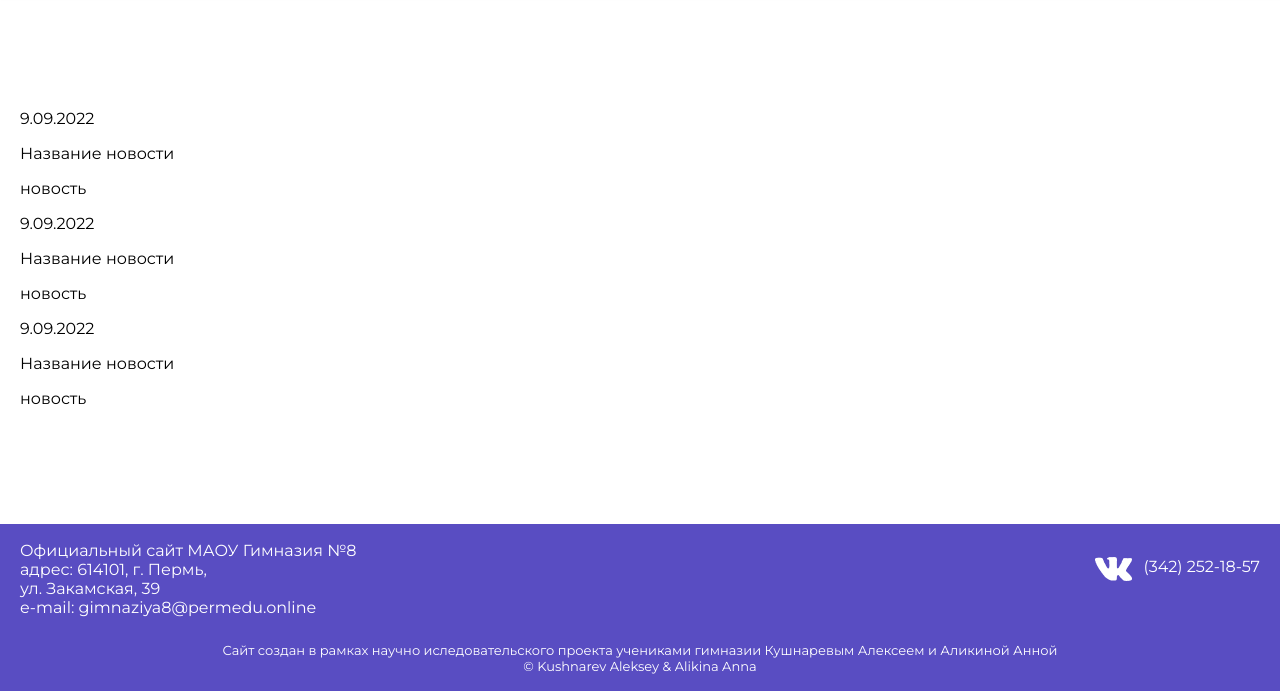
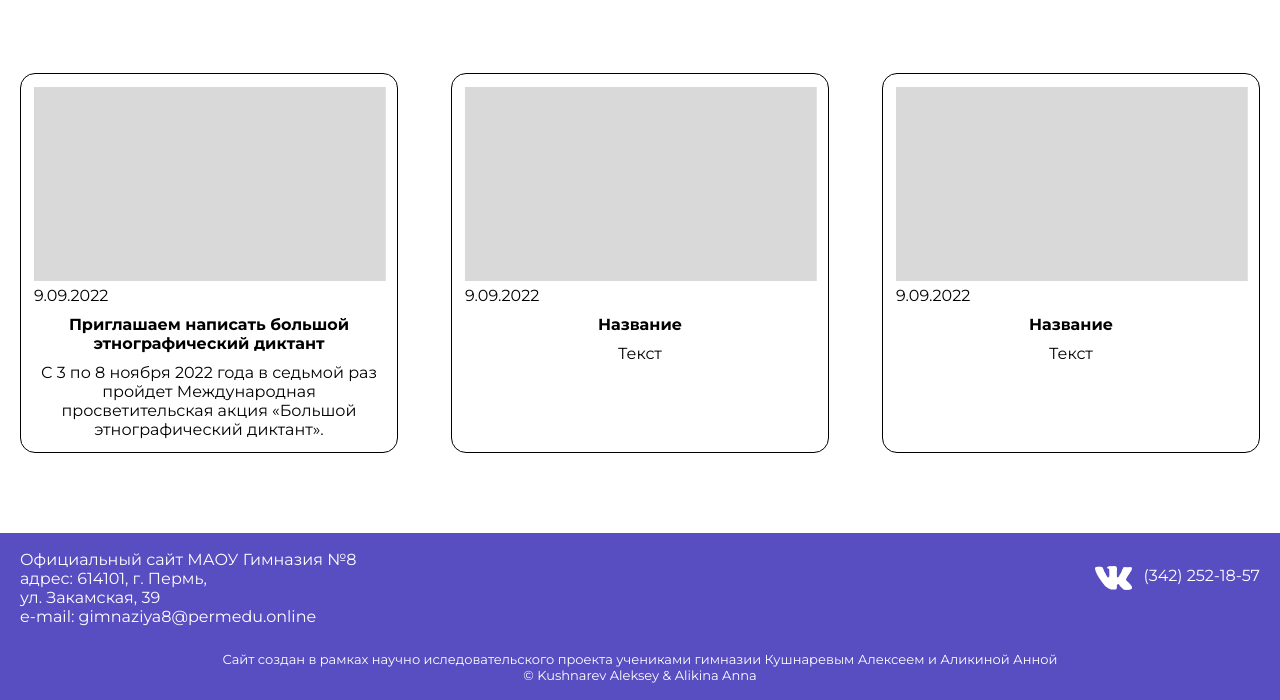
Before and after one commit to escaleksey/school_website, a plain HTML site: page news.html in a window 1280 px wide. Shown: the part 137-837 px from the top of the page. Drawn offline with Linux system fonts and the light colour scheme.

Commit message:
good ver

```diff
--- a/assets/styles/news.css
+++ b/assets/styles/news.css
@@ -1,51 +1,30 @@
 .news_content {
-       display: flex;
+    display: flex;
     justify-content: space-between;
     flex-wrap: wrap;
 }
+.news_date {
+  text-align: left;
+}
+.news_item {
+  max-width: 350px;
+  text-align: center;
+  border: 1px solid black;
+  border-radius: 15px;
+  padding: 13px;
+}
 
-.news {
-  display: flex;
-  flex-direction: column;
-  align-items: flex-start;
+.news_text {
+  overflow: hidden;
+
 }
-.rectangle4 {
-  height: 29.85%;
-  background-color: $gainsboro;
-  margin-bottom: 10.67px;
-  align-self: stretch;
+
+.news_title {
+  font-weight: 800;
+  padding: 10px;
 }
-.num9092022 {
-  height: 5.08%;
-  width: 85.72%;
-  color: $transparent-black;
-  display: flex;
-  margin-bottom: 48.5px;
-  margin-left: 2.01px;
-  @include montserrat-24-medium;
+
+.news_link {
+  color: black;
+  text-decoration: none;
 }
-.relativeWrapperOne {
-  width: 99.43%;
-  height: 55.97%;
-  margin-left: 2.01px;
-  position: relative;
-}
-.nazvanieNovosti {
-  height: 13.33%;
-  width: 100.57%;
-  color: $black;
-  display: flex;
-  position: absolute;
-  left: -2.01px;
-  top: -48.5px;
-  @include montserrat-30-bold;
-}
-.novost {
-  height: 100%;
-  width: 100%;
-  color: $black;
-  display: flex;
-  text-align: center;
-  position: relative;
-  @include montserrat-24-medium;
-}
--- a/news.html
+++ b/news.html
@@ -5,7 +5,7 @@
     <meta http-equiv="X-UA-Compatible" content="IE=edge">
     <meta name="viewport" content="width=device-width, initial-scale=1.0">
     <link rel="stylesheet" href="assets/styles/main.css">
-    <link rel="stylesheet" href="assets/styles/index.css">
+    <link rel="stylesheet" href="assets/styles/news.css">
     <link href="https://fonts.googleapis.com/css2?family=Montserrat:wght@400;700&display=swap" rel="stylesheet">
     <title>Гимназия 8</title>
 </head>
@@ -40,30 +40,36 @@
             <div class="container">
                 <div class="content">
                     <div class="news_content">
-                         <div className={styles.news2}>
-                            <div className={styles.rectangle4} />
-                                <p className={styles.num9092022}>9.09.2022</p>
-                                     <div className={styles.relativeWrapperOne}>
-                                         <p className={styles.nazvanieNovosti}>Название новости</p>
-                                         <p className={styles.novost}>новость</p>
-                                     </div>
+                        <a href="#" class="news_link">
+                            <div class="news_item">
+                                <div class="news_image">
+                                    <img src="assets/img/news_image.png" alt="">
+                                </div>
+                                <div class="news_date">9.09.2022</div>
+                                <div class="news_info">
+                                    <div class="news_title">Приглашаем написать большой этнографический диктант</div>
+                                    <div class="news_text">С 3 по 8 ноября 2022 года в седьмой раз пройдет Международная просветительская акция «Большой этнографический диктант».</div>
+                                </div>
                             </div>
-                        <div className={styles.news2}>
-                            <div className={styles.rectangle4} />
-                                <p className={styles.num9092022}>9.09.2022</p>
-                                     <div className={styles.relativeWrapperOne}>
-                                         <p className={styles.nazvanieNovosti}>Название новости</p>
-                                         <p className={styles.novost}>новость</p>
-                                     </div>
+                        </a>
+                        <div class="news_item">
+                            <div class="news_image">
+                                <img src="assets/img/news_image.png" alt="">
+                            </div>
+                            <div class="news_date">9.09.2022</div>
+                            <div class="news_info">
+                                <div class="news_title">Название</div>
+                                <div class="news_text">Текст</div>
                             </div>
                         </div>
-                        <div className={styles.news2}>
-                            <div className={styles.rectangle4} />
-                                <p className={styles.num9092022}>9.09.2022</p>
-                                     <div className={styles.relativeWrapperOne}>
-                                         <p className={styles.nazvanieNovosti}>Название новости</p>
-                                         <p className={styles.novost}>новость</p>
-                                     </div>
+                        <div class="news_item">
+                            <div class="news_image">
+                                <img src="assets/img/news_image.png" alt="">
+                            </div>
+                            <div class="news_date">9.09.2022</div>
+                            <div class="news_info">
+                                <div class="news_title">Название</div>
+                                <div class="news_text">Текст</div>
                             </div>
                         </div>
                     </div>
```
Also changed, not shown: assets/img/news_image.png (added).
